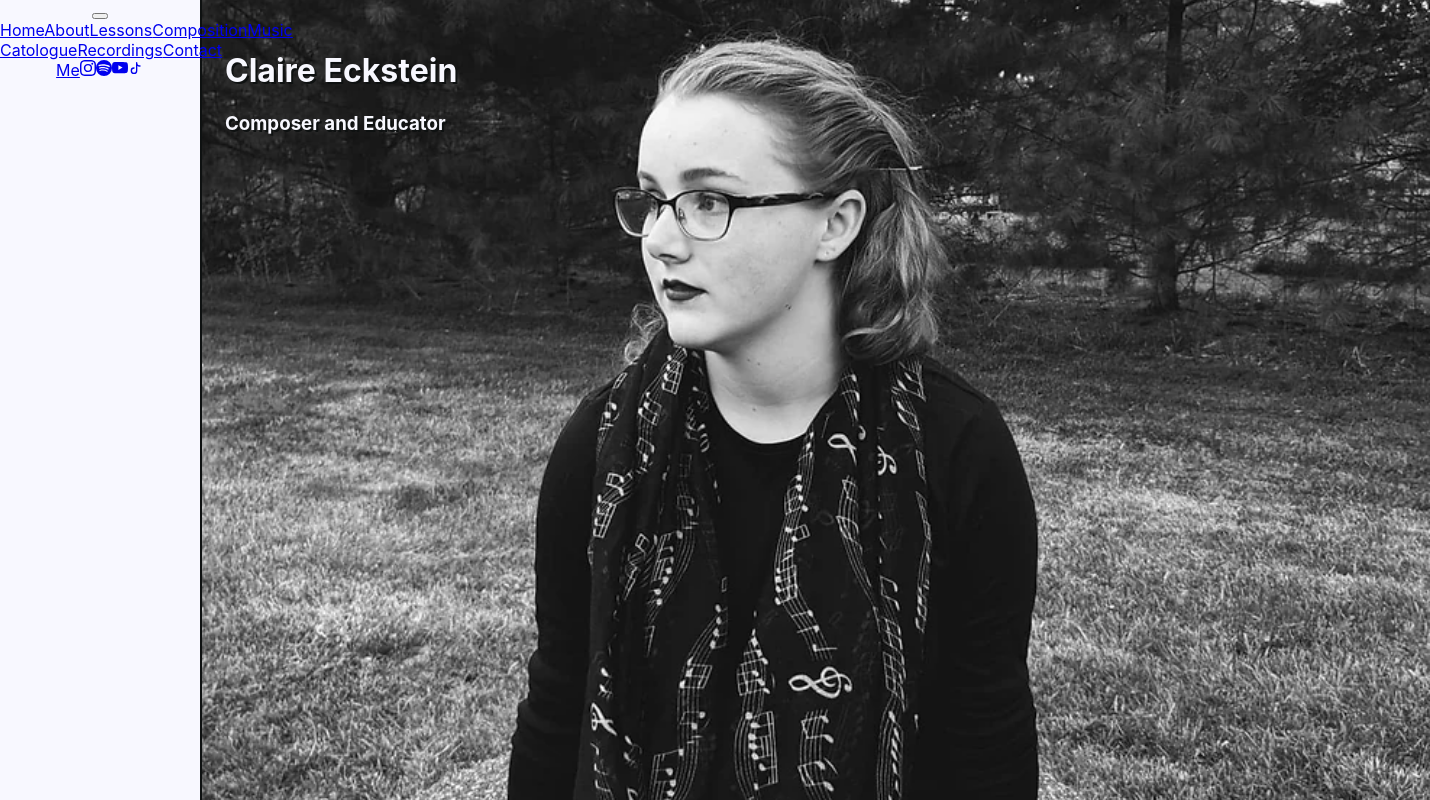
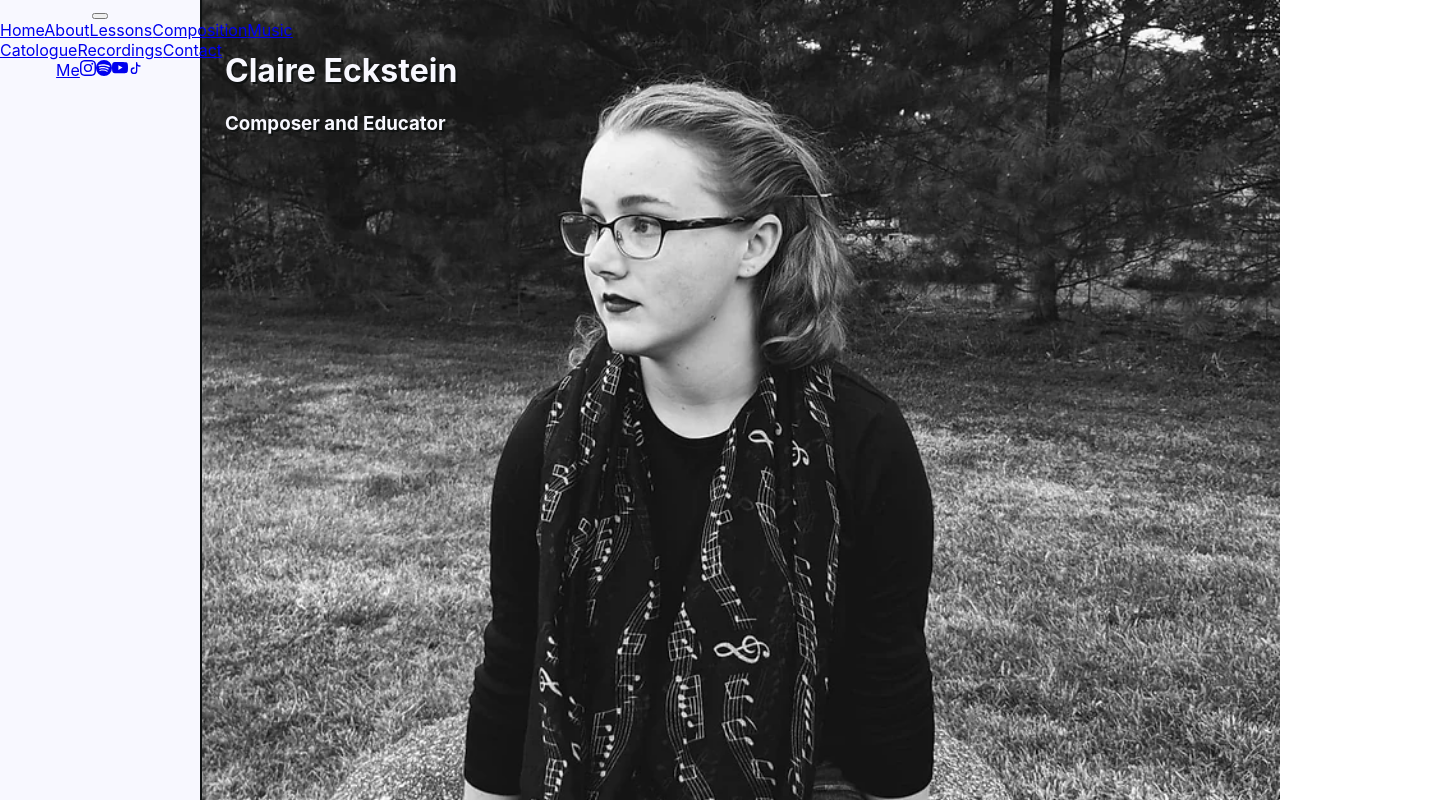
Before and after one commit to mander-pander/Claire-E, a React (Create React App) app in the folder claire/: page / in a window 1280 px wide. Both pictures are taken after a click on the button "Home". Shown: the whole page, 1430 px wide, since content can reach past the window. Built offline with nearby package versions, Linux system fonts and the light colour scheme.

Commit message:
adjusted overflow for home page

```diff
--- a/claire/src/CSS/Home.module.css
+++ b/claire/src/CSS/Home.module.css
@@ -3,9 +3,9 @@
     background-position: center;
     background-repeat: no-repeat;
     background-size: cover;
-    min-width: 100%;
+    max-width: 100%;
     min-height: 100vh;
-    display: flex;
+
 }
 
 .textBox {
@@ -17,11 +17,12 @@
 @media (min-width: 768px) {
     .home {
         margin-left: 150px;
+        overflow: hidden;
     }
 
     .textBox {
         text-align: left;
-        max-width: 100%;
+        min-width: 100%;
         margin-left: 50px;
         padding-top: 30px;
         padding-left: 25px;
```
